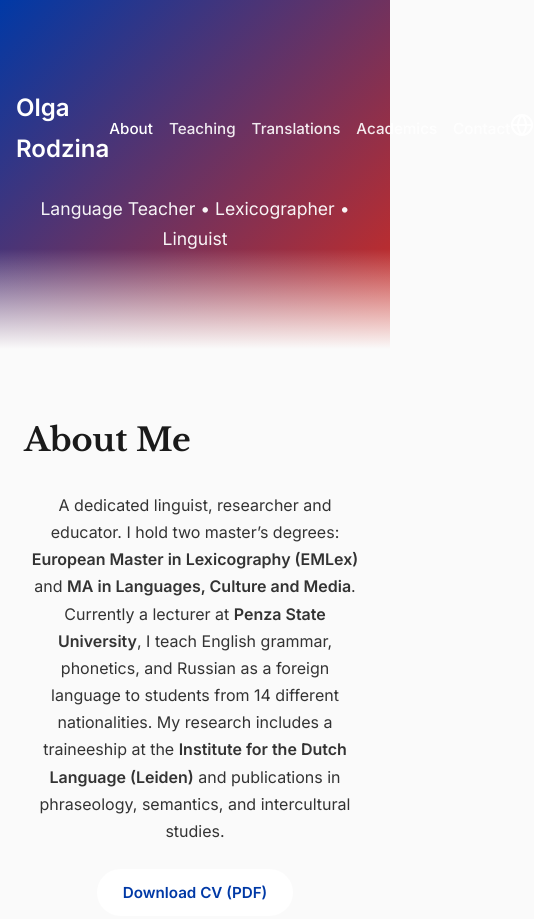
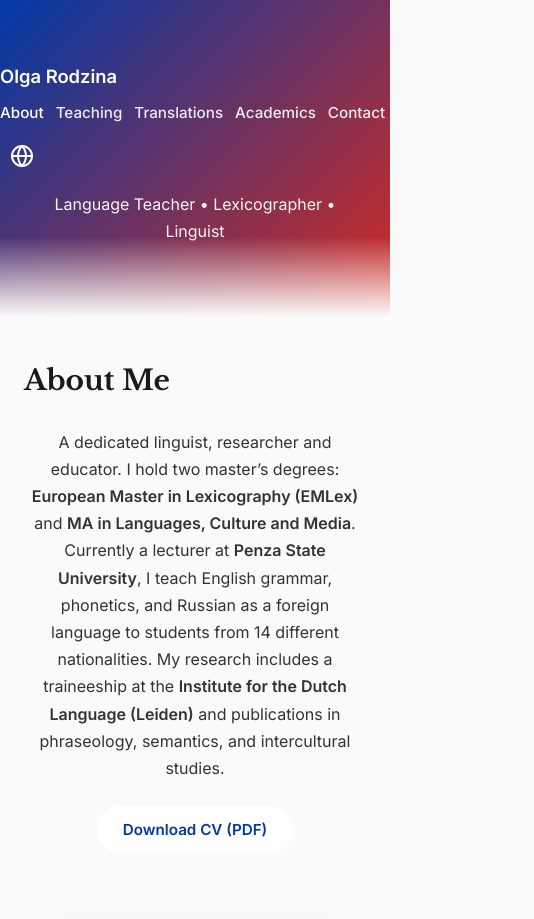
Before and after one commit to olya-rdzn/CV, a plain HTML site: page index.html in a window 390 px wide. Shown: the top 919 px of the page, 534 px wide, since content can reach past the window. Drawn offline with nearby package versions, Linux system fonts and the light colour scheme.

Commit message:
Update style.css

```diff
--- a/style.css
+++ b/style.css
@@ -1,5 +1,14 @@
-*, *::before, *::after { box-sizing: border-box; margin:0; padding:0; }
-html { scroll-behavior: smooth; height: 100%; }
+*, *::before, *::after {
+  box-sizing: border-box;
+  margin: 0;
+  padding: 0;
+}
+
+html {
+  scroll-behavior: smooth;
+  height: 100%;
+}
+
 body {
   font-family: 'Inter', sans-serif;
   line-height: 1.7;
@@ -8,6 +17,7 @@ body {
   min-height: 100%;
   display: flex;
   flex-direction: column;
+  overflow-x: hidden;
 }
 
 .page-wrapper {
@@ -21,44 +31,118 @@ body {
   padding-top: 2rem;
 }
 
-h1, h2 { font-family: 'Libre Baskerville', serif; }
-h2 { font-size: 2rem; margin-bottom: 1.5rem; color: #1a1a1a; }
-p { margin-bottom: 1rem; }
+h1, h2 {
+  font-family: 'Libre Baskerville', serif;
+  overflow-wrap: break-word;
+}
 
-.container { max-width: 1100px; margin: 0 auto; padding: 0 1.5rem; }
-.grid-2 { display: grid; gap: 2rem; align-items: start; }
-@media (min-width: 768px) { .grid-2 { grid-template-columns: 1fr 300px; } }
+h2 {
+  font-size: 2rem;
+  margin-bottom: 1.5rem;
+  color: #1a1a1a;
+}
+
+p, .rich-text {
+  margin-bottom: 1rem;
+  overflow-wrap: break-word;
+  word-wrap: break-word;
+}
+
+.container {
+  max-width: 1100px;
+  margin: 0 auto;
+  padding: 0 1.5rem;
+}
+
+.grid-2 {
+  display: grid;
+  gap: 2rem;
+  align-items: start;
+}
+
+@media (min-width: 768px) {
+  .grid-2 {
+    grid-template-columns: 1fr 300px;
+  }
+}
 
 .hero {
   background: linear-gradient(135deg, #0039A6 0%, #D52B1E 100%);
   color: #fff;
-  padding: 4rem 0 5rem;
+  padding: 3.5rem 0 4rem;
   position: relative;
 }
+
 .hero::after {
   content: '';
   position: absolute;
-  bottom: 0; left: 0; right: 0;
-  height: 100px;
+  bottom: 0;
+  left: 0;
+  right: 0;
+  height: 80px;
   background: linear-gradient(transparent, #fafafa);
 }
+
 .nav {
-  display: flex; justify-content: space-between; align-items: center;
-  padding: 1.5rem 0;
+  display: flex;
+  justify-content: space-between;
+  align-items: center;
+  padding: 1rem 0;
+  flex-wrap: wrap;
+  gap: 0.5rem;
 }
+
 .logo {
-  font-size: 1.5rem;
+  font-size: 1.35rem;
   font-weight: 700;
   color: #fff;
   text-decoration: none;
-  margin-left: 1rem;
+  white-space: nowrap;
 }
-.nav-list { list-style: none; display: flex; gap: 2rem; }
-.nav-link { color: #fff; text-decoration: none; font-weight: 500; opacity: .9; transition: opacity .2s; }
-.nav-link:hover, .nav-link.active { opacity: 1; }
 
-.lang-switch { position: relative; margin-right: 1rem; }
-#lang-toggle { background:none; border:none; cursor:pointer; color:#fff; font-size:1.4rem; }
+.nav-list {
+  list-style: none;
+  display: flex;
+  gap: 1.5rem;
+  flex-wrap: wrap;
+  justify-content: center;
+  min-width: 0;
+}
+
+.nav-link {
+  color: #fff;
+  text-decoration: none;
+  font-weight: 500;
+  font-size: 0.95rem;
+  opacity: .9;
+  transition: opacity .2s;
+  white-space: nowrap;
+}
+
+.nav-link:hover,
+.nav-link.active {
+  opacity: 1;
+}
+
+.lang-switch {
+  position: relative;
+  margin-right: 0.75rem;
+  flex-shrink: 0;
+}
+
+#lang-toggle {
+  background: none;
+  border: none;
+  cursor: pointer;
+  color: #fff;
+  font-size: 1.4rem;
+  padding: 0.5rem;
+  min-width: 44px;
+  min-height: 44px;
+  display: flex;
+  align-items: center;
+  justify-content: center;
+}
 
 .lang-menu {
   position: absolute;
@@ -72,6 +156,7 @@ p { margin-bottom: 1rem; }
   display: none;
   z-index: 1000;
 }
+
 .lang-menu:not(.hidden) {
   display: block;
 }
@@ -89,20 +174,35 @@ p { margin-bottom: 1rem; }
   display: flex;
   align-items: center;
 }
-.lang-opt:hover { background: #f0f0ff; }
+
+.lang-opt:hover {
+  background: #f0f0ff;
+}
 
 .lang-opt.active {
   background: #0039A6;
   color: white;
 }
+
 .lang-opt.active:hover {
   background: #002b80;
 }
 
-.hero-content { text-align: center; max-width: 800px; margin: 0 auto; }
-.hero-content p { font-size: 1.2rem; opacity: 0.95; }
+.hero-content {
+  text-align: center;
+  max-width: 800px;
+  margin: 0 auto;
+}
 
-.cv-line { margin-top: 1.5rem; }
+.hero-content p {
+  font-size: 1.2rem;
+  opacity: 0.95;
+}
+
+.cv-line {
+  margin-top: 1.5rem;
+}
+
 .cv-link {
   display: inline-block;
   background: #fff;
@@ -114,19 +214,36 @@ p { margin-bottom: 1rem; }
   font-size: .95rem;
   transition: transform .2s;
 }
-.cv-link:hover { transform: translateY(-2px); }
 
-.section { padding: 4rem 0; }
-.hidden { display: none; }
+.cv-link:hover {
+  transform: translateY(-2px);
+}
+
+.section {
+  padding: 3rem 0;
+}
+
+.hidden {
+  display: none;
+}
+
 .photo-card img {
   width: 100%;
   max-width: 300px;
   border-radius: 12px;
   box-shadow: 0 10px 30px rgba(0,0,0,.1);
 }
-.rich-text { line-height: 1.8; }
 
-.contact-form label { display: block; margin: 1rem 0 .4rem; font-weight: 600; }
+.rich-text {
+  line-height: 1.8;
+}
+
+.contact-form label {
+  display: block;
+  margin: 1rem 0 .4rem;
+  font-weight: 600;
+}
+
 .contact-form input,
 .contact-form textarea {
   width: 100%;
@@ -137,6 +254,7 @@ p { margin-bottom: 1rem; }
   margin-bottom: 1rem;
   font-size: 1rem;
 }
+
 .contact-form input:focus,
 .contact-form textarea:focus {
   outline: none;
@@ -157,10 +275,12 @@ p { margin-bottom: 1rem; }
   transition: all 0.3s ease;
   margin-top: 1rem;
 }
+
 .contact-form button:hover {
   transform: translateY(-3px);
   box-shadow: 0 8px 20px rgba(213, 43, 30, 0.3);
 }
+
 .contact-form button:active {
   transform: translateY(-1px);
 }
@@ -168,23 +288,86 @@ p { margin-bottom: 1rem; }
 .footer {
   background: #1a1a1a;
   color: #ccc;
-  padding: 2.5rem 0;
-  font-size: .95rem;
+  padding: 2rem 0;
+  font-size: .9rem;
   margin-top: auto;
 }
+
 .footer-grid {
   display: flex;
   justify-content: space-between;
   flex-wrap: wrap;
   gap: 1rem;
 }
-.footer a { color: #88f; text-decoration: none; }
-.footer a:hover { text-decoration: underline; }
+
+.footer a {
+  color: #88f;
+  text-decoration: none;
+}
+
+.footer a:hover {
+  text-decoration: underline;
+}
 
 @media (max-width: 768px) {
-  .nav-list { gap: 1rem; font-size: .95rem; }
-  .hero-content p { font-size: 1.1rem; }
-  .grid-2 { grid-template-columns: 1fr; text-align: center; }
-  .photo-card { margin-top: 1.5rem; }
-  .cv-line { text-align: center; }
+  .nav {
+    padding: 0.8rem 0;
+  }
+
+  .logo {
+    font-size: 1.25rem;
+  }
+
+  .nav-list {
+    gap: 1rem;
+    font-size: 0.9rem;
+  }
+
+  .hero {
+    padding: 3rem 0 3.5rem;
+  }
+
+  .hero-content p {
+    font-size: 1.1rem;
+  }
+
+  .grid-2 {
+    grid-template-columns: 1fr;
+    text-align: center;
+  }
+
+  .photo-card {
+    margin-top: 1.5rem;
+  }
+
+  .cv-line {
+    text-align: center;
+  }
+
+  .section {
+    padding: 2.5rem 0;
+  }
 }
+
+@media (max-width: 480px) {
+  .nav-list {
+    gap: 0.75rem;
+    font-size: 0.85rem;
+  }
+
+  .logo {
+    font-size: 1.15rem;
+  }
+
+  #lang-toggle {
+    font-size: 1.25rem;
+  }
+
+  .hero-content p {
+    font-size: 1rem;
+  }
+
+  h2 {
+    font-size: 1.75rem;
+  }
+}
```
